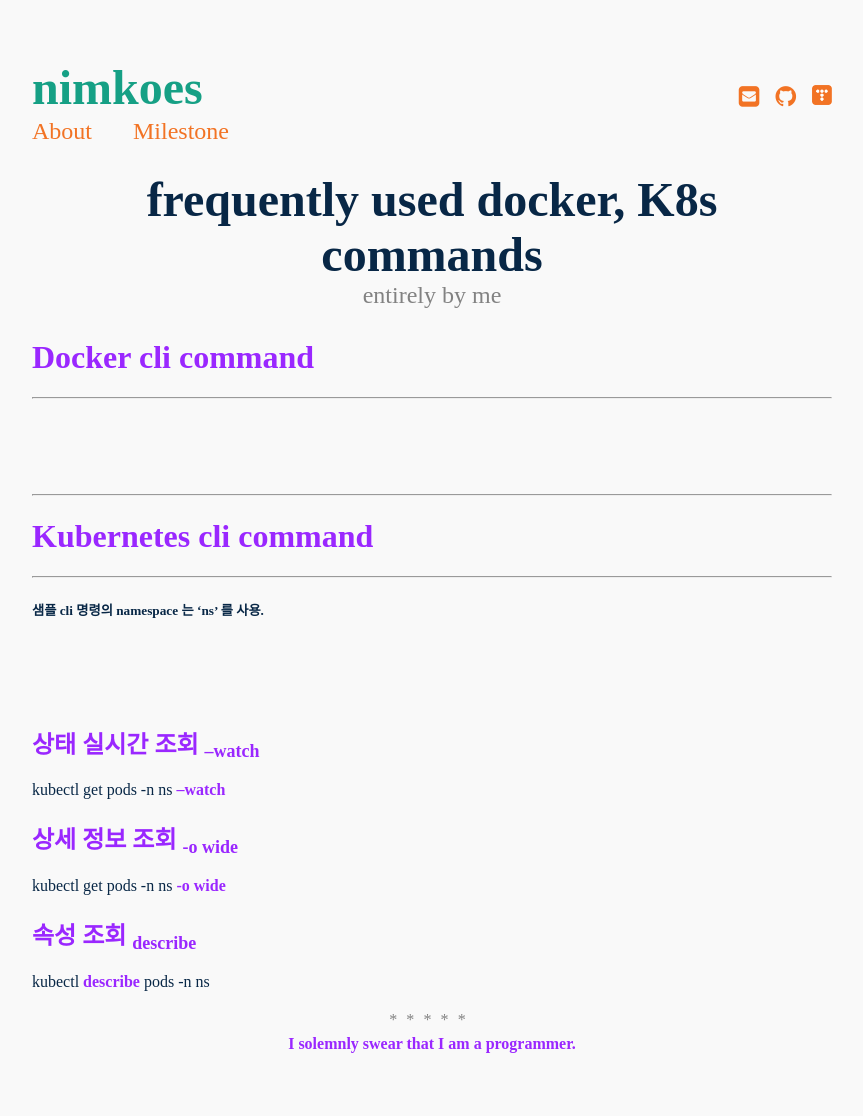
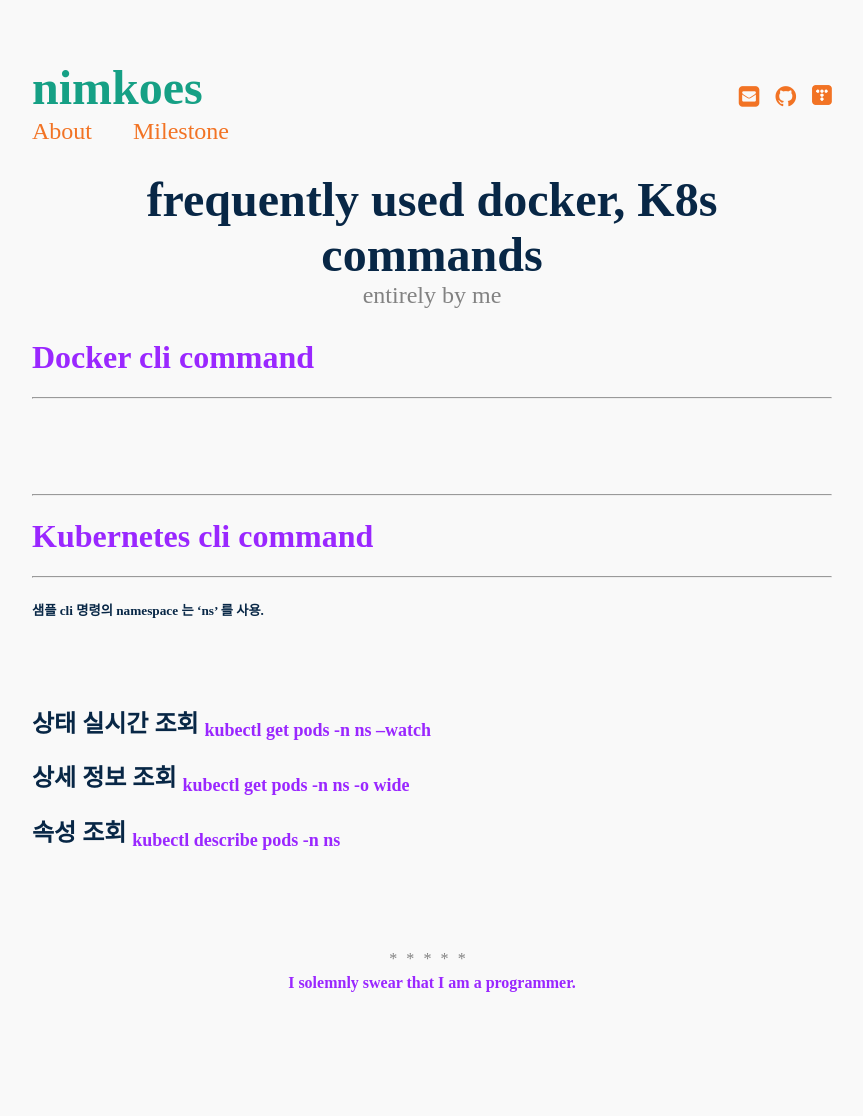
Before and after one commit to nimkoes/portfolio, a Jekyll site: the page built from _posts/2021-11-12-docker-K8s-command.md, in a window 1280 px wide. Shown: the whole page, without its empty margins (208-1071 px from the left). Built offline with Jekyll 4.4.1, drawn with Linux system fonts in a browser that asks for light colours; after the commit the page ends 1055 px from its top, so only the background shows below that.

Commit message:
mod post

```diff
--- a/_posts/2021-11-12-docker-K8s-command.md
+++ b/_posts/2021-11-12-docker-K8s-command.md
@@ -25,14 +25,6 @@ author: "nimkoes"
 
 
 
-
-## **상태 실시간 조회 <sub>--watch</sub>**
-kubectl get pods -n ns **--watch**
-
-
-## **상세 정보 조회 <sub>-o wide</sub>**
-kubectl get pods -n ns **-o wide**
-
-
-## **속성 조회 <sub>describe</sub>**
-kubectl **describe** pods -n ns
+## 상태 실시간 조회 **<sub>kubectl get pods -n ns --watch</sub>**
+## 상세 정보 조회 **<sub>kubectl get pods -n ns -o wide</sub>**
+## 속성 조회 **<sub>kubectl describe pods -n ns</sub>**
```
